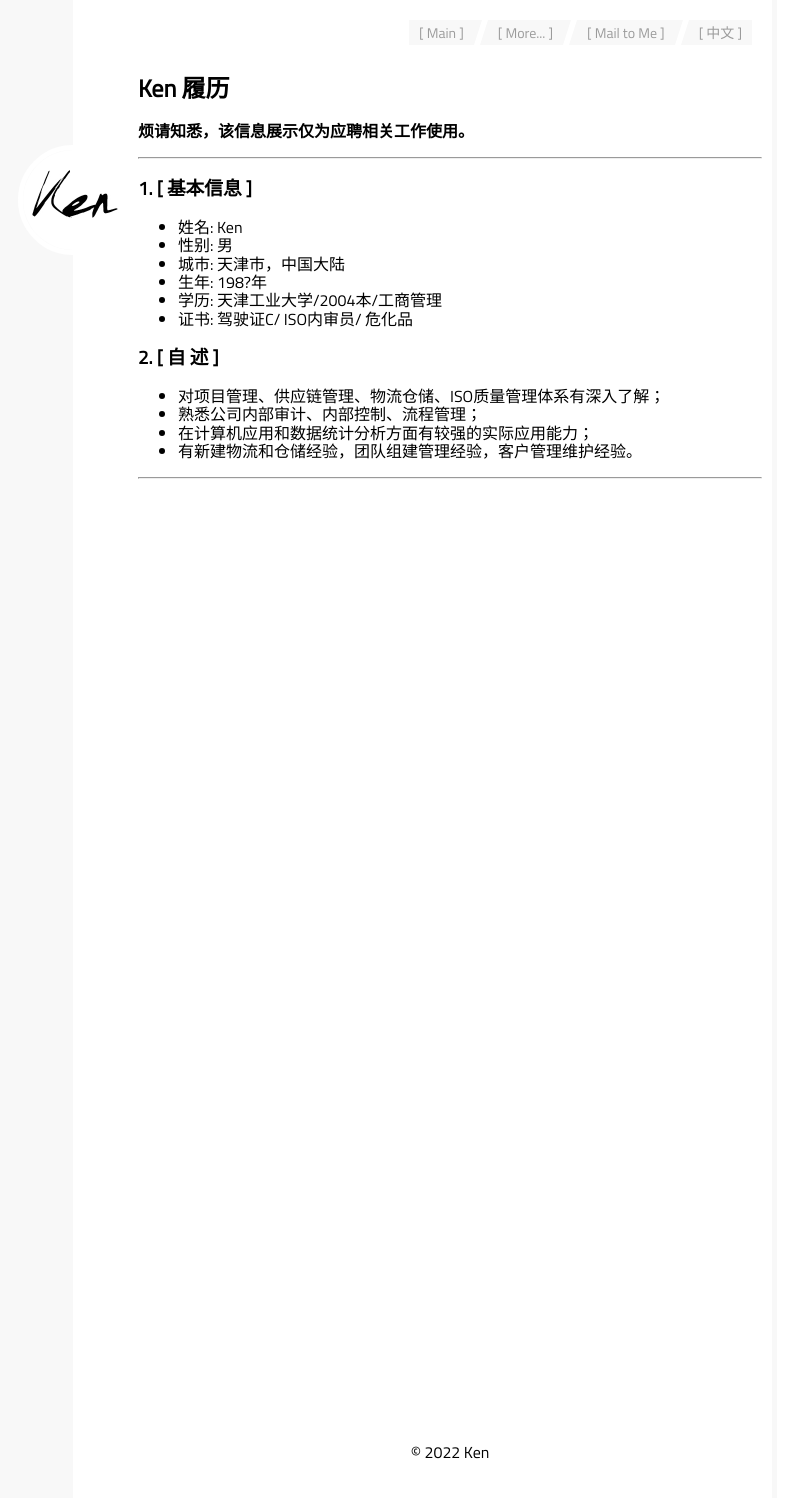
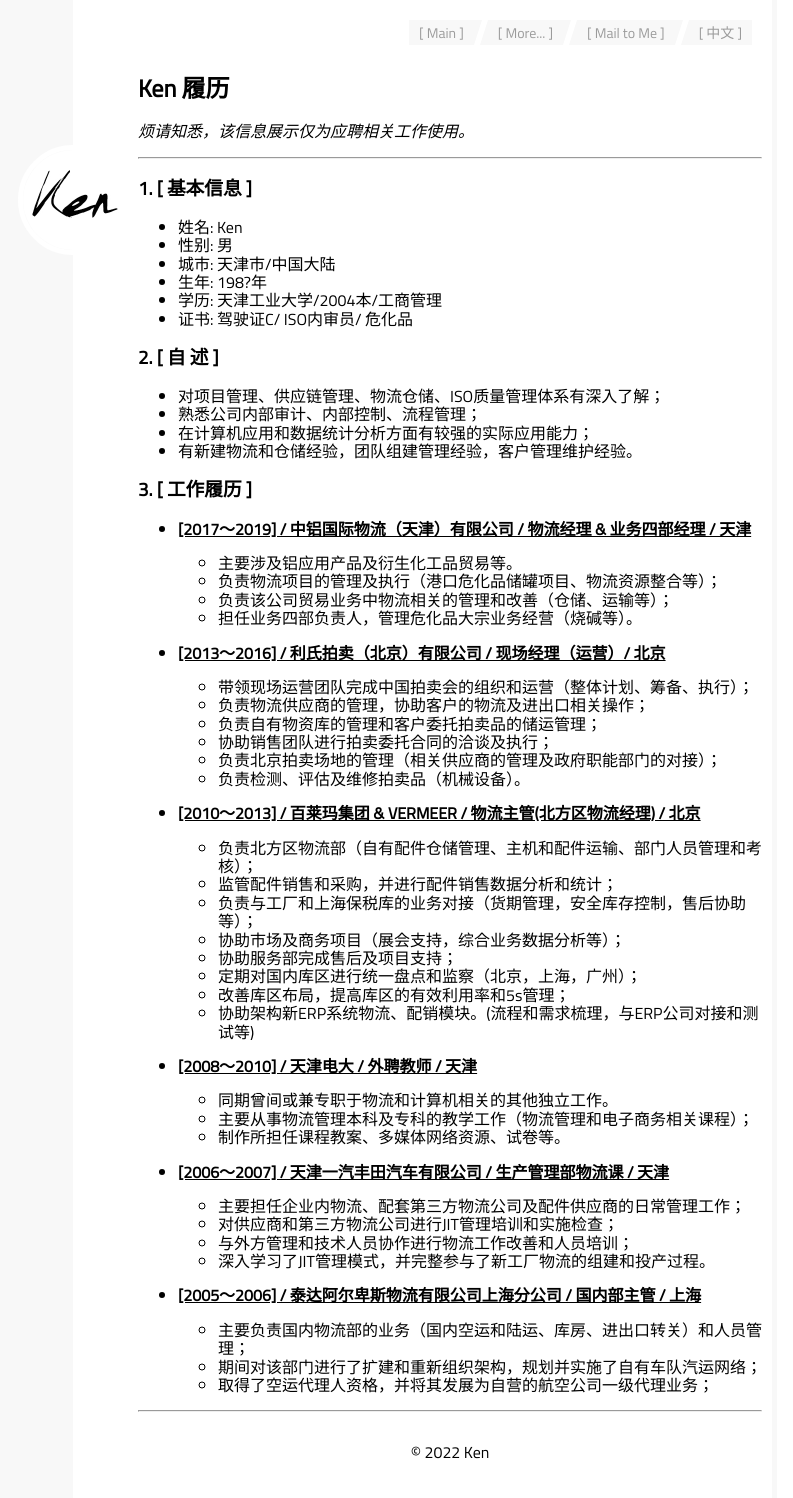
Before and after one commit to kenwebpage/kenwebpage.github.io, a Jekyll site: the page built from index_cn.md, in a window 1280 px wide. Shown: the whole page, without its empty margins (375-1168 px from the left). Built offline with Jekyll 4.4.1, drawn with Linux system fonts in a browser that asks for light colours.

Commit message:
m3_20220814142934

```diff
--- a/index_cn.md
+++ b/index_cn.md
@@ -5,7 +5,7 @@ title: Ken
 
 ## Ken 履历
 
-**烦请知悉，该信息展示仅为应聘相关工作使用。**
+*烦请知悉，该信息展示仅为应聘相关工作使用。*
 
 ---
 
@@ -13,7 +13,7 @@ title: Ken
 
 - 姓名: Ken
 - 性别: 男
-- 城市: 天津市，中国大陆
+- 城市: 天津市/中国大陆
 - 生年: 198?年
 - 学历: 天津工业大学/2004本/工商管理
 - 证书: 驾驶证C/ ISO内审员/ 危化品
@@ -25,4 +25,52 @@ title: Ken
 - 在计算机应用和数据统计分析方面有较强的实际应用能力；
 - 有新建物流和仓储经验，团队组建管理经验，客户管理维护经验。
 
+### 3. [ 工作履历 ]
+
+- **<u>[2017～2019] / 中铝国际物流（天津）有限公司 / 物流经理 & 业务四部经理 / 天津</u>**
+
+  - 主要涉及铝应用产品及衍生化工品贸易等。
+  - 负责物流项目的管理及执行（港口危化品储罐项目、物流资源整合等）；
+  - 负责该公司贸易业务中物流相关的管理和改善（仓储、运输等）；
+  - 担任业务四部负责人，管理危化品大宗业务经营（烧碱等）。
+
+- **<u>[2013～2016] / 利氏拍卖（北京）有限公司 / 现场经理（运营）/ 北京</u>**
+
+  - 带领现场运营团队完成中国拍卖会的组织和运营（整体计划、筹备、执行）；
+  - 负责物流供应商的管理，协助客户的物流及进出口相关操作；
+  - 负责自有物资库的管理和客户委托拍卖品的储运管理；
+  - 协助销售团队进行拍卖委托合同的洽谈及执行；
+  - 负责北京拍卖场地的管理（相关供应商的管理及政府职能部门的对接）；
+  - 负责检测、评估及维修拍卖品（机械设备）。
+
+- **<u>[2010～2013] / 百莱玛集团 & VERMEER / 物流主管(北方区物流经理) / 北京</u>**
+
+  - 负责北方区物流部（自有配件仓储管理、主机和配件运输、部门人员管理和考核）；
+  - 监管配件销售和采购，并进行配件销售数据分析和统计；
+  - 负责与工厂和上海保税库的业务对接（货期管理，安全库存控制，售后协助等）；
+  - 协助市场及商务项目（展会支持，综合业务数据分析等）；
+  - 协助服务部完成售后及项目支持；
+  - 定期对国内库区进行统一盘点和监察（北京，上海，广州）；
+  - 改善库区布局，提高库区的有效利用率和5s管理；
+  - 协助架构新ERP系统物流、配销模块。(流程和需求梳理，与ERP公司对接和测试等)
+
+- **<u>[2008～2010] / 天津电大 / 外聘教师 / 天津</u>**
+
+  - 同期曾间或兼专职于物流和计算机相关的其他独立工作。
+  - 主要从事物流管理本科及专科的教学工作（物流管理和电子商务相关课程）；
+  - 制作所担任课程教案、多媒体网络资源、试卷等。
+
+- **<u>[2006～2007] / 天津一汽丰田汽车有限公司 / 生产管理部物流课 / 天津</u>**
+
+  - 主要担任企业内物流、配套第三方物流公司及配件供应商的日常管理工作；
+  - 对供应商和第三方物流公司进行JIT管理培训和实施检查；
+  - 与外方管理和技术人员协作进行物流工作改善和人员培训；
+  - 深入学习了JIT管理模式，并完整参与了新工厂物流的组建和投产过程。
+
+- **<u>[2005～2006] / 泰达阿尔卑斯物流有限公司上海分公司 / 国内部主管 / 上海</u>**
+
+  - 主要负责国内物流部的业务（国内空运和陆运、库房、进出口转关）和人员管理；
+  - 期间对该部门进行了扩建和重新组织架构，规划并实施了自有车队汽运网络；
+  - 取得了空运代理人资格，并将其发展为自营的航空公司一级代理业务；
+
 ---
```
